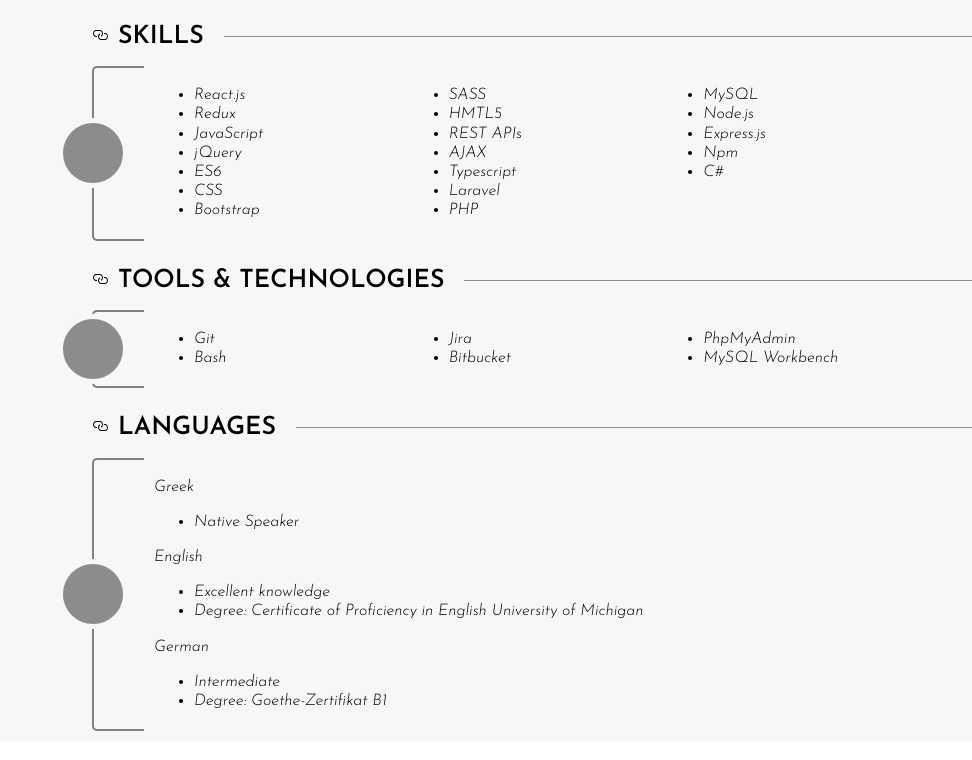
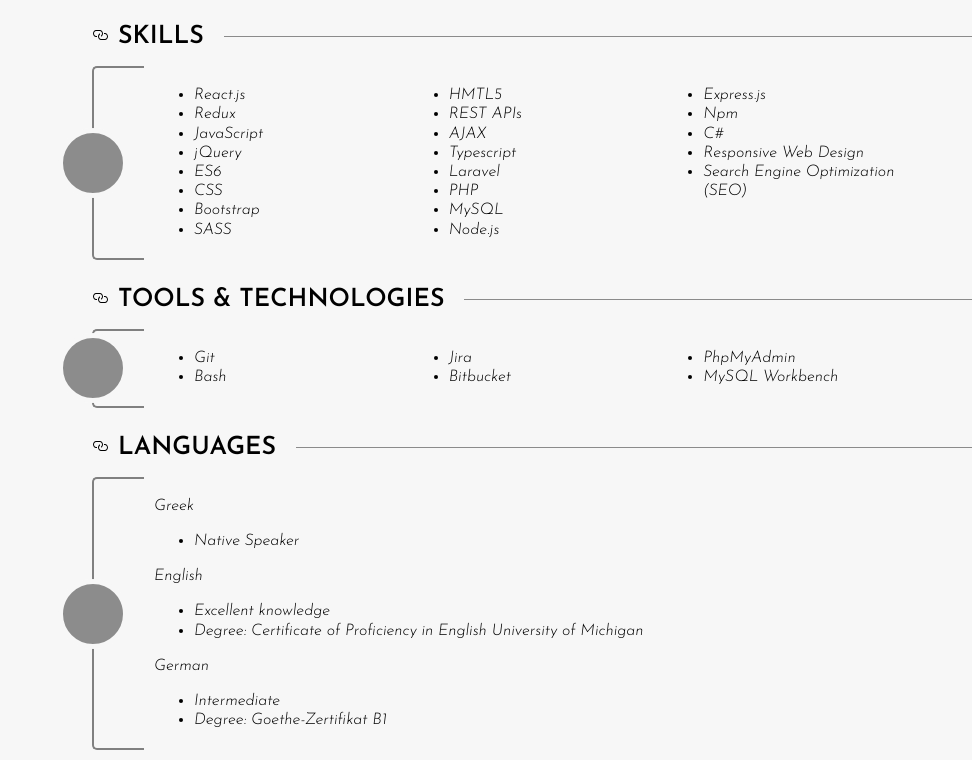
Before and after one commit to ManolisTs/manosCV, a plain HTML site: page index.html in a window 1280 px wide. Shown: the part 3465-4225 px from the top of the page, without its empty margins (308-1280 px from the left). Drawn offline with Linux system fonts and the light colour scheme.

Commit message:
Skills Update

```diff
--- a/index.html
+++ b/index.html
@@ -387,6 +387,8 @@
                   <li>Express.js</li>
                   <li>Npm</li>
                   <li>C#</li>
+                  <li>Responsive Web Design</li>
+                  <li>Search Engine Optimization (SEO)</li>
                 </ul>
               </div>
             </div>
```
